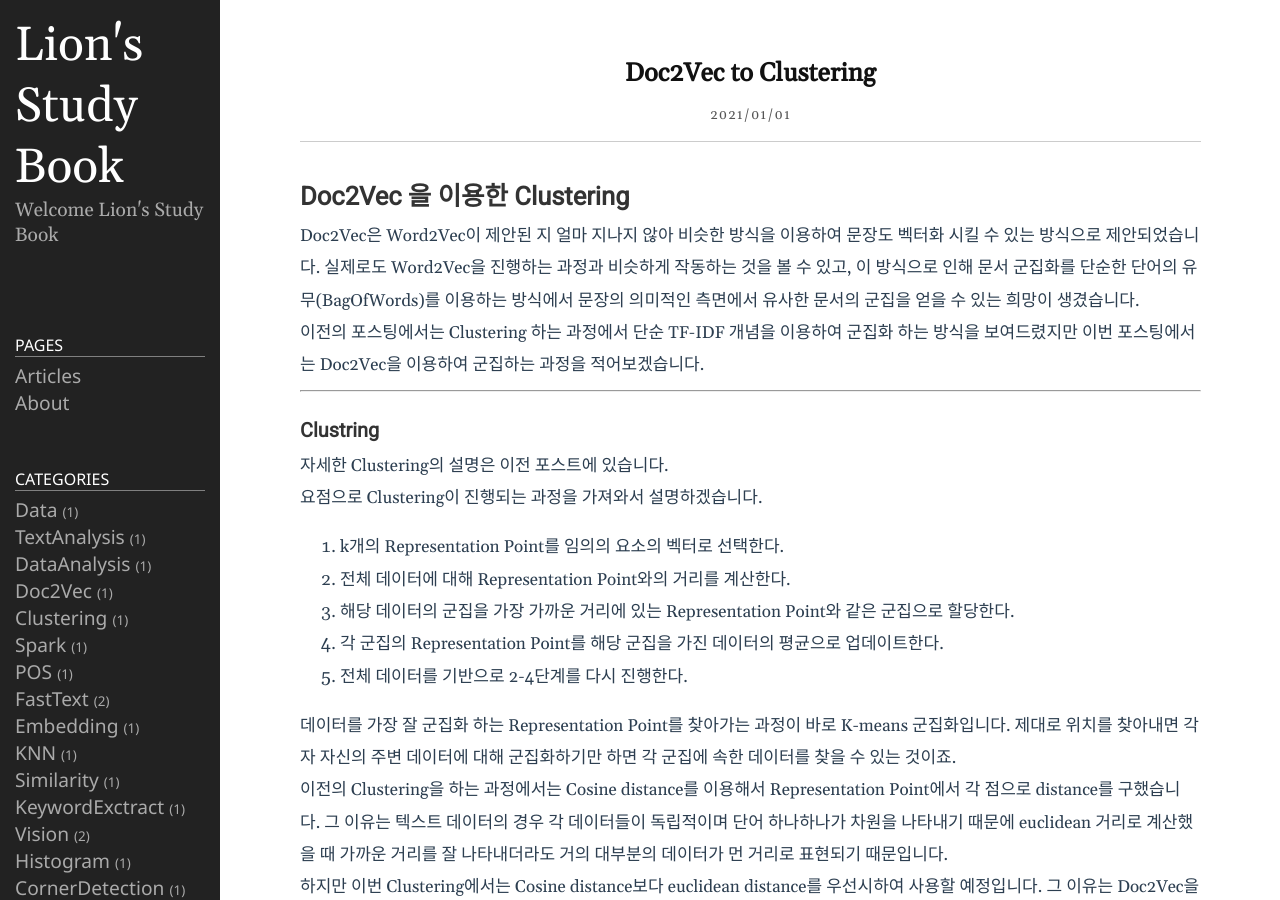
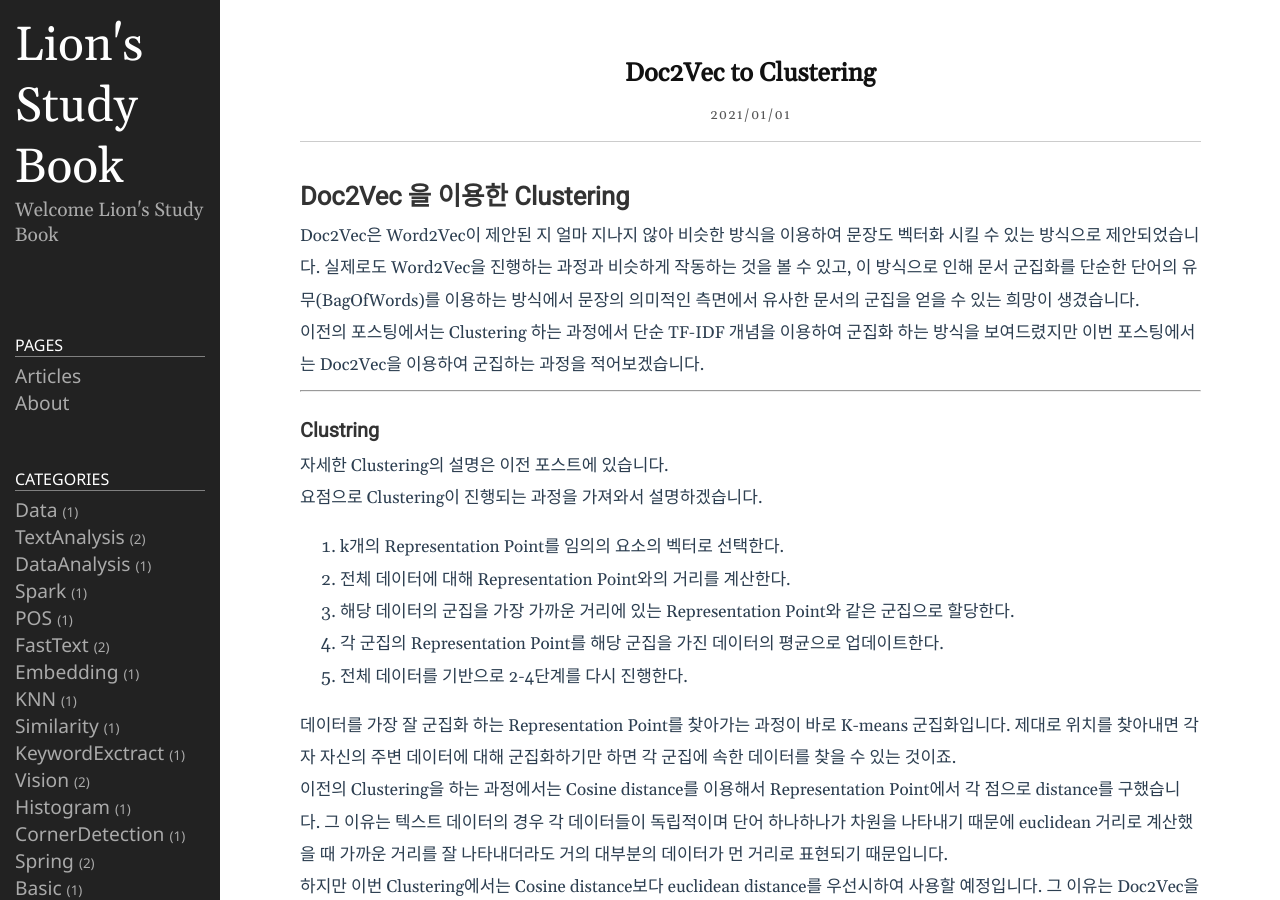
Before and after one commit to Lion2me/Lion2me_change, a Jekyll site: the page built from _posts/2021-01-01-Doc2VecClustering.md, in a window 1280 px wide and 900 px high. Built offline with Jekyll 4.4.1, drawn with Linux system fonts in a browser that asks for light colours.

Commit message:
Update 2021-01-01-Doc2VecClustering.md

```diff
--- a/_posts/2021-01-01-Doc2VecClustering.md
+++ b/_posts/2021-01-01-Doc2VecClustering.md
@@ -2,7 +2,7 @@
 layout: post
 title: Doc2Vec to Clustering
 date: 2021-01-01 16:20:23 +0900
-categories: Doc2Vec Clustering
+categories: TextAnalysis
 ---
 
 Doc2Vec 을 이용한 Clustering
```
